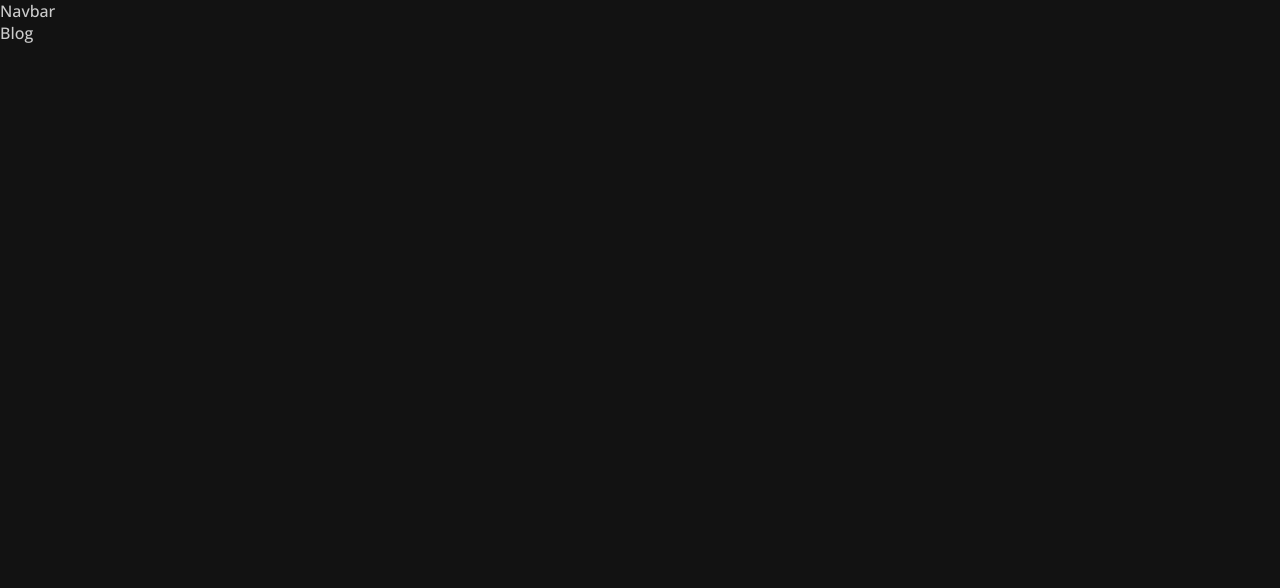
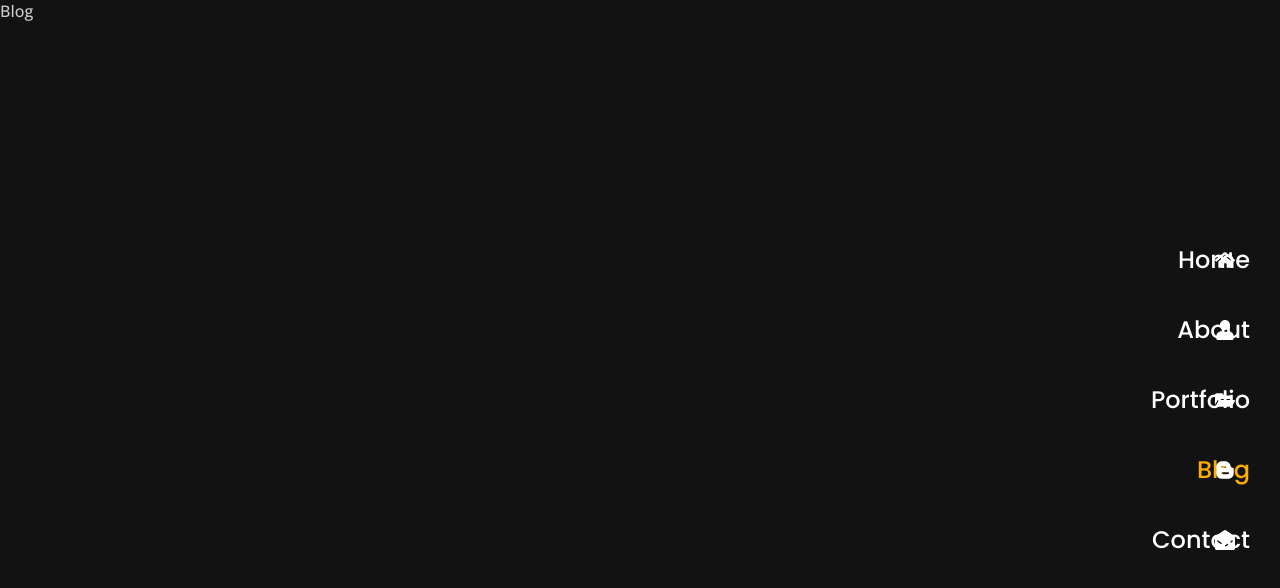
Before and after one commit to ramaniyer8195/raman-portfolio-website, a React (Vite) app: page /blog in a window 1280 px wide. Shown: the top 588 px of the page. Built offline with nearby package versions, Linux system fonts and the light colour scheme.

Commit message:
Added nav bar component (#3)

```diff
--- a/package.json
+++ b/package.json
@@ -12,6 +12,7 @@
   "dependencies": {
     "react": "^18.2.0",
     "react-dom": "^18.2.0",
+    "react-icons": "^5.2.1",
     "react-router-dom": "^6.23.1"
   },
   "devDependencies": {
--- a/src/app.css
+++ b/src/app.css
@@ -63,18 +63,6 @@
   font-weight: var(--weight-700);
 }
 
-h1 {
-  font-size: var(--h1-font-size);
-}
-
-h2 {
-  font-size: var(--h2-font-size);
-}
-
-h3 {
-  font-size: var(--h3-font-size);
-}
-
 ul {
   list-style: none;
 }
--- a/src/components/navbar/navbar.css
+++ b/src/components/navbar/navbar.css
@@ -0,0 +1,142 @@
+.nav__menu {
+  position: fixed;
+  inset-block: 0;
+  left: -100%;
+  background-color: var(--container-color);
+  width: 100%;
+  padding: 60px 30px;
+  transition: all 0.5s cubic-bezier(0.77, 0.2, 0.05, 1);
+}
+
+.show_menu {
+  left: 0;
+}
+
+.nav__link {
+  display: flex;
+  align-items: center;
+  column-gap: 24px;
+  border-bottom: 1px solid var(--border-color);
+  padding-block: 14px;
+}
+
+.nav__icon,
+.nav__name {
+  color: var(--title-color);
+  font-size: 24px;
+}
+
+.nav__name {
+  font-weight: var(--weight-500);
+}
+
+.active_nav .nav__name,
+.active_nav .nav__icon {
+  color: var(--primary-color);
+}
+
+.nav__toggle {
+  position: fixed;
+  top: 30px;
+  right: 30px;
+  width: 40px;
+  height: 40px;
+  border-radius: 5px;
+  background-color: var(--container-color);
+  padding: 12px 10px;
+}
+
+.nav__toggle span {
+  display: block;
+  width: 20px;
+  height: 2px;
+  border-radius: 2px;
+  background-color: var(--title-color);
+  margin-bottom: 5px;
+  transition: all 0.2s;
+}
+
+.animate-toggle span:first-child {
+  transform: rotate(45deg) translate(6px, 4px);
+}
+
+.animate-toggle span:nth-child(2) {
+  display: none;
+}
+
+.animate-toggle span:last-child {
+  transform: rotate(-45deg) translate(1px, 1px);
+}
+
+@media screen and (min-width: 1024px) {
+  .nav__menu {
+    all: unset;
+  }
+
+  .nav__toggle {
+    display: none;
+  }
+
+  .nav {
+    position: fixed;
+    inset-block: 0;
+    right: 30px;
+    display: flex;
+    align-items: center;
+  }
+
+  .nav__item {
+    margin-block: 20px;
+  }
+
+  .nav__link {
+    padding: 0;
+    border-bottom: none;
+    background-color: var(--container-color);
+    width: 50px;
+    height: 50px;
+    border-radius: 50%;
+    position: relative;
+    transition: all 0.3s ease;
+  }
+
+  .nav__icon {
+    font-size: 20px;
+    margin-inline: auto;
+  }
+
+  .nav__name {
+    position: absolute;
+    top: 0;
+    right: 0;
+    background-color: var(--primary-color);
+    height: 100%;
+    line-height: 50px;
+    padding-inline: 30px 25px;
+    border-radius: 30px;
+    font-size: var(--small-font-size);
+    color: var(--text-white);
+    opacity: 0;
+    visibility: hidden;
+    z-index: -1;
+    transition: all 0.3s ease;
+  }
+
+  .nav__link:hover .nav__name {
+    right: 27px;
+    color: var(--text-white);
+    opacity: 1;
+    visibility: visible;
+    border-radius: 30px 0 0 30px;
+  }
+
+  .nav__link:hover,
+  .active_nav {
+    background-color: var(--primary-color);
+  }
+
+  .nav__link:hover .nav__icon,
+  .active_nav .nav__icon {
+    color: var(--text-white);
+  }
+}
--- a/src/components/navbar/navbar.interfaces.ts
+++ b/src/components/navbar/navbar.interfaces.ts
@@ -0,0 +1,6 @@
+export interface Link {
+  id: number;
+  name: string;
+  icon: JSX.Element;
+  path: string;
+}
--- a/src/components/navbar/navbar.tsx
+++ b/src/components/navbar/navbar.tsx
@@ -1,8 +1,48 @@
-import React from "react";
+import { NavLink } from "react-router-dom";
+import { LINKS } from "../../constants/data";
 import "./navbar.css";
+import { useState } from "react";
 
 const Navbar = () => {
-  return <div>Navbar</div>;
+  const [showMenu, setShowMenu] = useState(false);
+
+  return (
+    <nav className="nav">
+      <div className={showMenu ? "nav__menu show_menu" : "nav__menu"}>
+        <ul className="nav__list">
+          {LINKS.map(({ id, name, icon, path }) => {
+            return (
+              <li className="nav__item" key={id}>
+                <NavLink
+                  to={path}
+                  className={({ isActive }) =>
+                    isActive ? "nav__link active_nav" : "nav__link"
+                  }
+                  onClick={() => {
+                    setShowMenu(false);
+                  }}
+                >
+                  {icon}
+                  <h3 className="nav__name">{name}</h3>
+                </NavLink>
+              </li>
+            );
+          })}
+        </ul>
+      </div>
+
+      <div
+        className={showMenu ? "nav__toggle animate-toggle" : "nav__toggle"}
+        onClick={() => {
+          setShowMenu(!showMenu);
+        }}
+      >
+        <span></span>
+        <span></span>
+        <span></span>
+      </div>
+    </nav>
+  );
 };
 
 export default Navbar;
--- /dev/null
+++ b/src/constants/data.tsx
@@ -0,0 +1,41 @@
+import {
+  FaHome,
+  FaUser,
+  FaFolderOpen,
+  FaBloggerB,
+  FaEnvelopeOpen,
+} from "react-icons/fa";
+import { Link } from "../components/navbar/navbar.interfaces";
+
+export const LINKS: Link[] = [
+  {
+    id: 1,
+    name: "Home",
+    icon: <FaHome className="nav__icon" />,
+    path: "/",
+  },
+  {
+    id: 2,
+    name: "About",
+    icon: <FaUser className="nav__icon" />,
+    path: "/about",
+  },
+  {
+    id: 3,
+    name: "Portfolio",
+    icon: <FaFolderOpen className="nav__icon" />,
+    path: "/portfolio",
+  },
+  {
+    id: 4,
+    name: "Blog",
+    icon: <FaBloggerB className="nav__icon" />,
+    path: "/blog",
+  },
+  {
+    id: 5,
+    name: "Contact",
+    icon: <FaEnvelopeOpen className="nav__icon" />,
+    path: "/contact",
+  },
+];
```
Also changed, not shown: src/components/navbar-icon/navbar-icon.tsx (deleted, +0 -8 lines), src/components/navbar-icon/navbar-icon.css (deleted), src/components/navbar-icon/navbar-icon.interfaces.ts (deleted), src/constants/data.ts (deleted), 1 other file (tests, documents, lock files or other folders).
